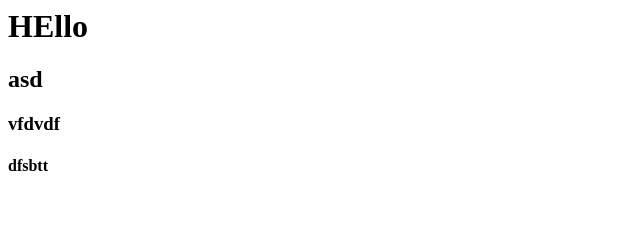
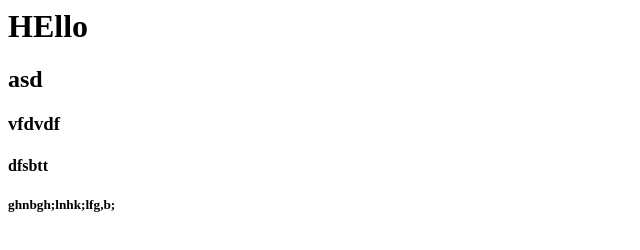
Before and after one commit to v-proskurkin-exceed/test, a plain HTML site: page hello.html in a window 1280 px wide. Shown: the whole page, without its empty margins (0-640 px from the left). Drawn offline with Linux system fonts and the light colour scheme.

Commit message:
ADDED H5

```diff
--- a/hello.html
+++ b/hello.html
@@ -6,5 +6,6 @@
 <h2>asd</h2>
 <h3>vfdvdf</h3>
 <h4>dfsbtt</h4>
+<h5>ghnbgh;lnhk;lfg,b;</h5>
 </body>
 </html>
```
